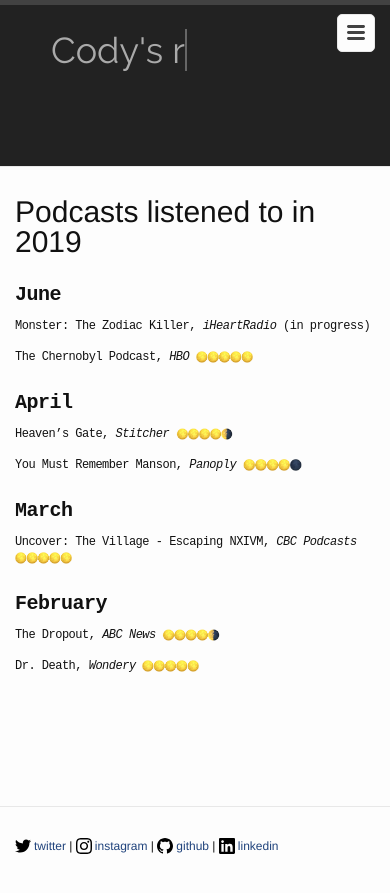
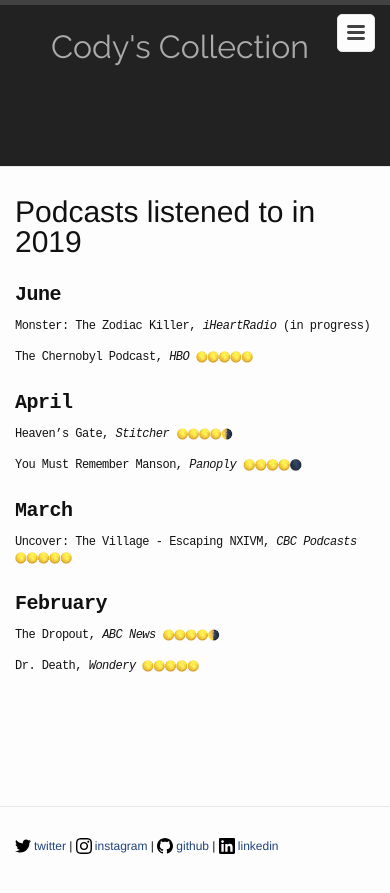
Before and after one commit to codydalerodgers/personal-blog, a Jekyll site: the page built from _podcasts/2019.md, in a window 390 px wide. Shown: the top 893 px of the page. Built offline with Jekyll 4.4.1, drawn with Linux system fonts in a browser that asks for light colours.

Commit message:
Changing the header to be static when on a mobile device

```diff
--- a/_includes/header.html
+++ b/_includes/header.html
@@ -1,12 +1,17 @@
 <header class="site-header">
   <div class="wrapper">
     <a href="{{ site.baseurl }}/" class="no_style_link">
+      <div id="rotating-header">
         <h1>Cody's
           <span
             class="txt-rotate"
             data-period="1000"
             data-rotate='[ "read books.", "watched films.", "listened to podcasts.", "binged tv shows." ]'></span>
         </h1>
+      </div>
+      <div id="static-header">
+        <h1>Cody's Collection</h1>
+      </div>
     </a>
     <nav class="site-nav">
       <a href="#" class="menu-icon">
--- a/assets/main.scss
+++ b/assets/main.scss
@@ -8,6 +8,7 @@
 // Our variables
 $base-font-family:    'Helvetica Neue', Helvetica, Arial, sans-serif;
 $base-font-size:      16px;
+$large-font-size:     18px;
 $base-font-weight:    400;
 $year-link-font-size: $base-font-size * 1.5;
 $small-font-size:     $base-font-size * .875;
@@ -43,10 +44,6 @@
   @media screen and (max-width: $device) {
     @content;
   }
-}
-
-@include media-query($on-palm) {
-    font-size: $small-font-size;
 }
 
 // Reset some basic elements
@@ -188,7 +185,7 @@
     color: $grey-color;
     border-left: 4px solid $grey-color-light;
     padding-left: $spacing-unit / 2;
-    font-size: 18px;
+    font-size: $large-font-size;
     letter-spacing: -1px;
     font-style: italic;
 
@@ -292,8 +289,7 @@
     }
 }
 
-// this is copied
-// from layout.scss
+
 .site-header {
     border-bottom: 1px solid $grey-color-light;
     border-top: 5px solid $grey-color-dark;
@@ -303,17 +299,18 @@
     position: relative;
 }
 
-.site-title {
-  float: left;
-  font-size: 26px;
-  font-weight: 300;
-  letter-spacing: -1px;
-  line-height: 56px;
-  margin-bottom: 0;
+#rotating-header {
+    display: block;
+    @include media-query($on-palm) {
+        display: none;
+    }
+}
 
-  &,
-  &:visited {
-    color: $grey-color-dark;
+#static-header {
+    display: none;
+    font-size: $base-font-size;
+    @include media-query($on-palm) {
+        display: block;
     }
 }
 
@@ -359,7 +356,7 @@
 
       > svg {
         height: 15px;
-        width: 18px;
+        width: $large-font-size;
 
         path {
           fill: $grey-color-dark;
@@ -413,7 +410,7 @@
     flex-shrink: 0;
 }
 .footer-heading {
-    font-size: 18px;
+    font-size: $large-font-size;
     margin-bottom: 15px;
 }
 
@@ -495,7 +492,7 @@
     font-size: 20px;
 
     @include media-query($on-laptop) {
-      font-size: 18px;
+      font-size: $large-font-size;
     }
   }
 }
@@ -539,7 +536,7 @@
 .quote-data {
   text-align: right;
   margin-top: -10px;
-  font-size: 18px;
+  font-size: $large-font-size;
 }
 
 .quote-subject {
@@ -577,7 +574,7 @@
 .site-header,.html,.body {
   font-family: 'Raleway', sans-serif;
   padding: 1em 2em;
-  font-size: 18px;
+  font-size: $large-font-size;
   background: #222;
   color: #aaa
 }
```
Lines whose indentation alone changed are shown as unchanged.
